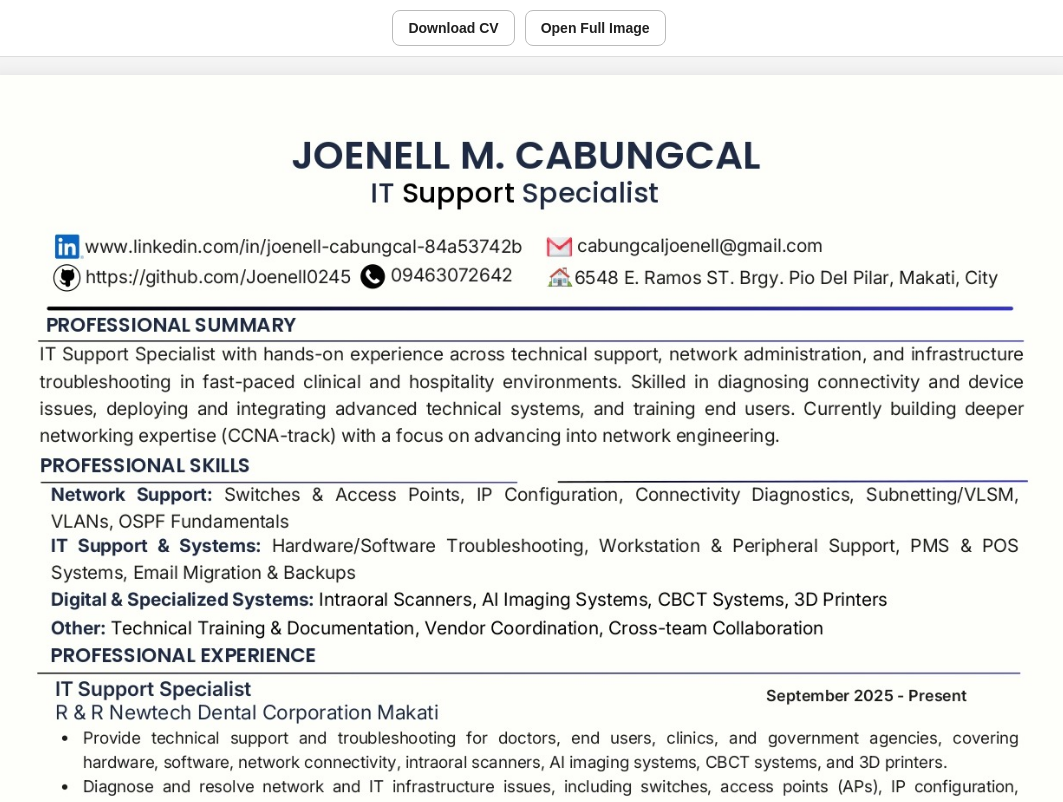
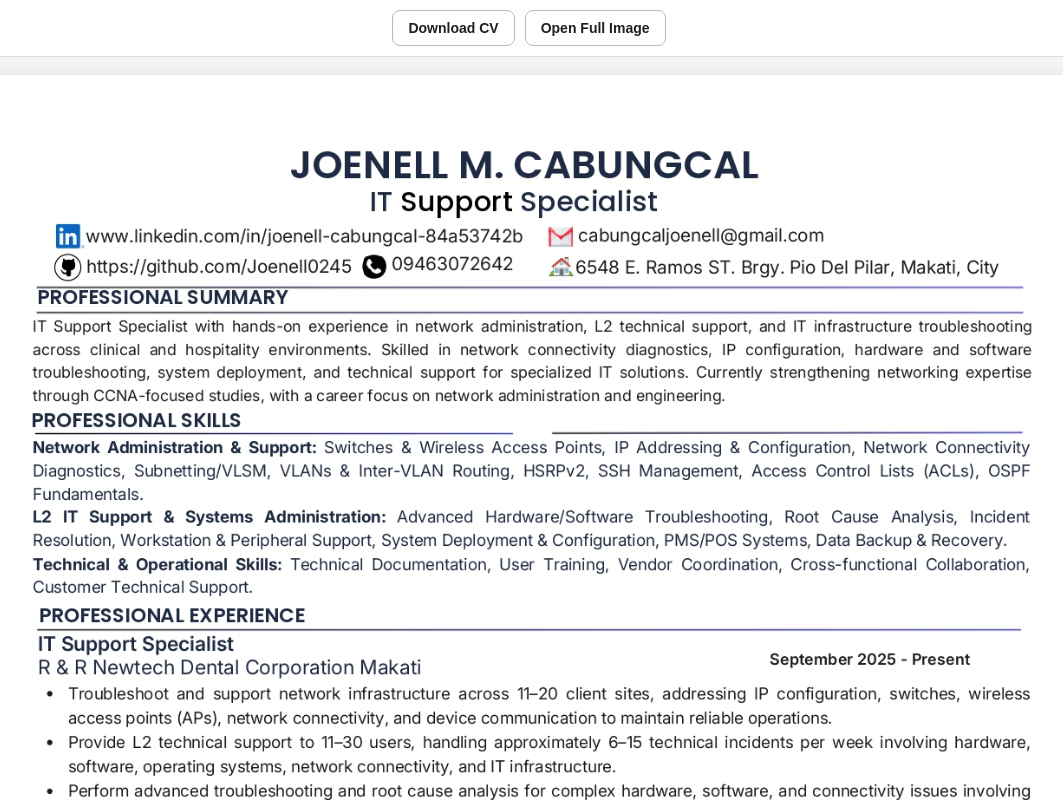
Before and after one commit to Joenell0245/joenell-cv, a plain HTML site: page index.html in a window 1280 px wide. Shown: the top 802 px of the page, without its empty margins (111-1174 px from the left). Drawn offline with Linux system fonts and the light colour scheme.

Commit message:
Update CV image source in index.html

```diff
--- a/index.html
+++ b/index.html
@@ -69,7 +69,7 @@
     <a class="btn" href="cv.jpg" target="_blank" rel="noopener">Open Full Image</a>
   </div>
   <main>
-    <img class="cv" src="cv.jpg" alt="Joenell M. Cabungcal CV" loading="eager">
+    <img class="cv" src="Joenell_CV.jpg" alt="Joenell M. Cabungcal CV" loading="eager">
   </main>
   <footer>Joenell M. Cabungcal · IT Support Specialist</footer>
 </body>
```
